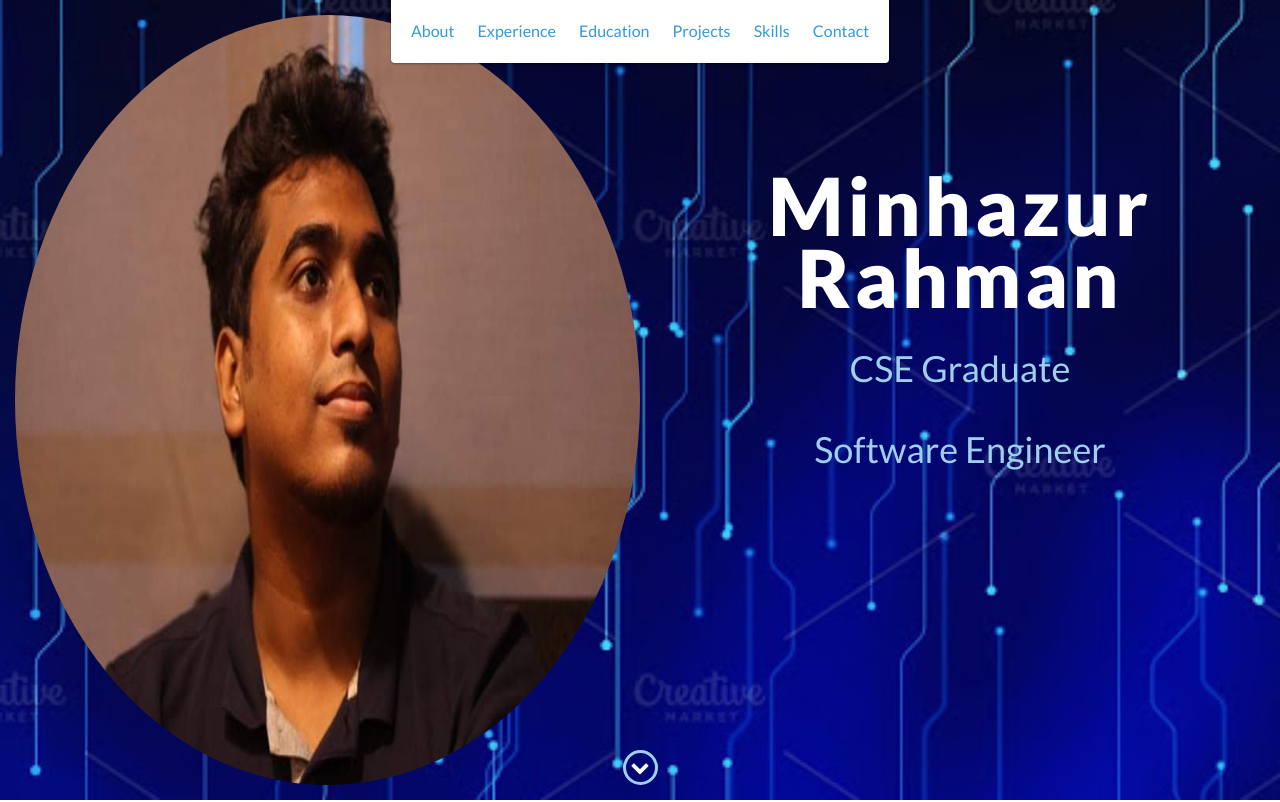
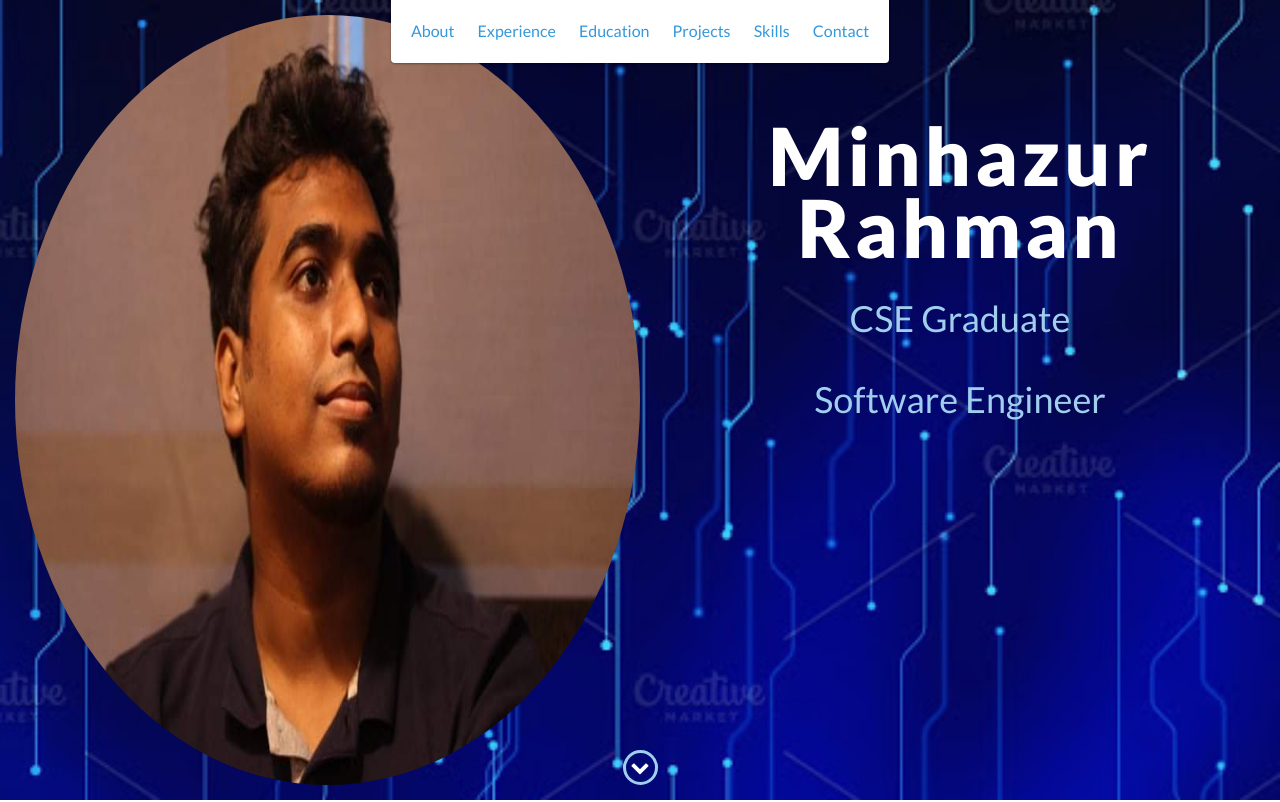
Before and after one commit to minhaz725/minhaz725.github.io, a website: page index.html in a window 1280 px wide. Shown: the top 802 px of the page. Drawn offline with nearby package versions, Linux system fonts and the light colour scheme.

Commit message:
padding fixed

```diff
--- a/index.html
+++ b/index.html
@@ -56,7 +56,7 @@
         alt=""
         class="rounded-corners"
       />
-      <div id="lead-content" style="padding-top: 150px">
+      <div id="lead-content" style="padding-top: 50px">
         <h1>Minhazur Rahman</h1>
         <h2>CSE Graduate</h2>
         <h2>Software Engineer</h2>
```
